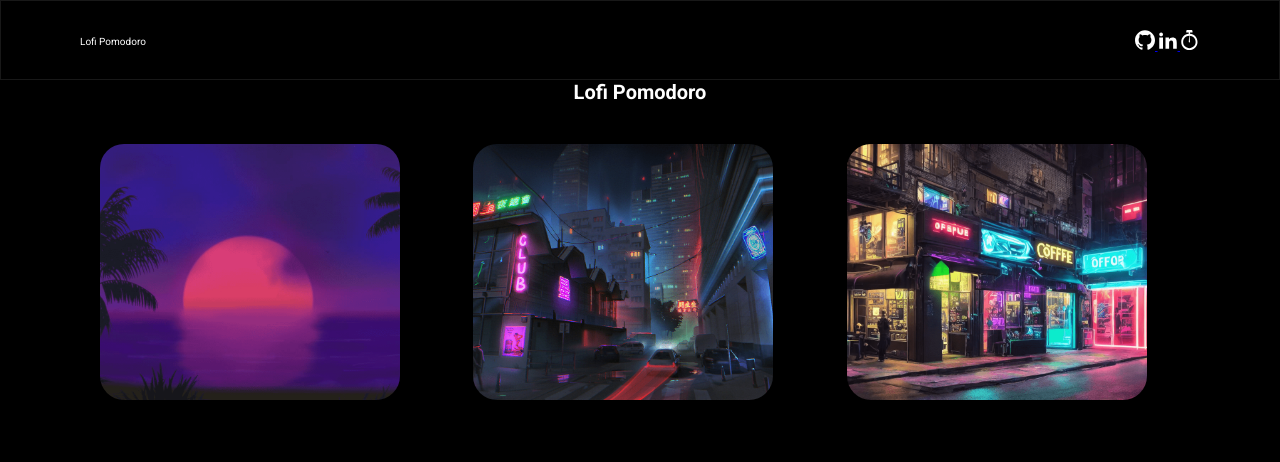
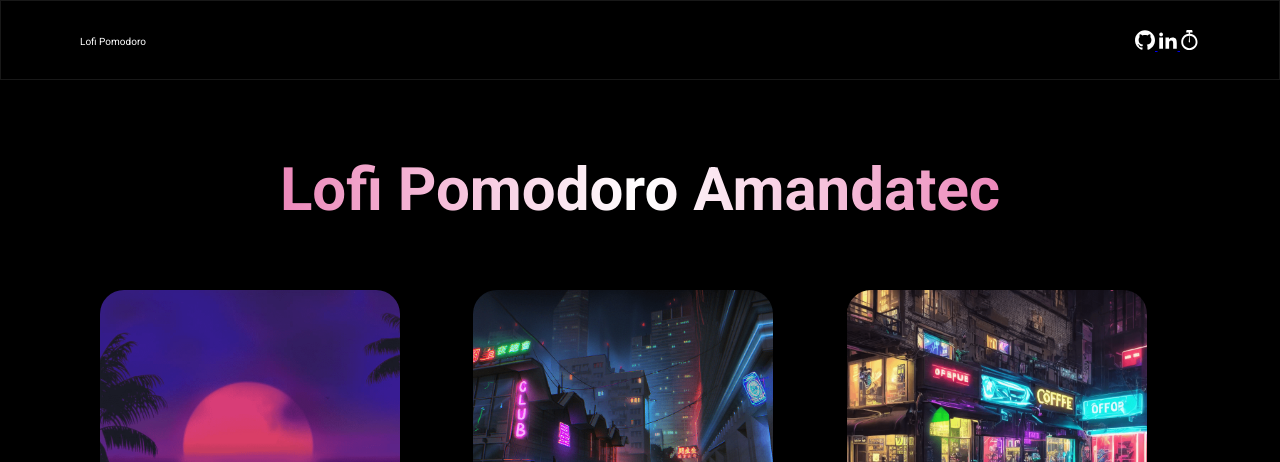
Before and after one commit to Amandatec/lofi-pomodoro, a plain HTML site: page index.html in a window 1280 px wide. Shown: the top 462 px of the page. Drawn offline with Linux system fonts and the light colour scheme.

Commit message:
add gradient animation to h1

```diff
--- a/index.html
+++ b/index.html
@@ -11,7 +11,7 @@
   <link href="https://fonts.googleapis.com/css2?family=Roboto:wght@400;700&display=swap" rel="stylesheet">
   <link rel="stylesheet" href="style.css">
 
-  <title>Lofi Pomodoro</title>
+  <title>Lofi Pomodoro Amandatec</title>
 
 </head>
 <body>
@@ -41,45 +41,35 @@
   </header>
 
   <main>
-    <h1>Lofi Pomodoro</h1>
+    <h1 class="title">Lofi Pomodoro Amandatec</h1>
     <div class="cards">
       <div class="card">
         <img src="./assets/img/beach.png" alt="">
-        <audio src="./assets/audio/beach.mp3"></audio>
-
-      </div>
+        <audio src="./assets/audio/beach.mp3"></audio></div>
       <div class="card">
         <img src="./assets/img/city.png" alt="">
-        <audio src="./assets/audio/city.mp3"></audio>
-      </div>
+        <audio src="./assets/audio/city.mp3"></audio></div>
       <div class="card">
         <img src="./assets/img/coffee-shop.png" alt="">
-        <audio src="./assets/audio/coffee-shop.mp3"></audio>
-      </div>
+        <audio src="./assets/audio/coffee-shop.mp3"></audio></div>
       <div class="card">
         <img src="./assets/img/fireplace.png" alt="">
-        <audio src="./assets/audio/fireplace.mp3"></audio>
-      </div>
+        <audio src="./assets/audio/fireplace.mp3"></audio></div>
       <div class="card">
         <img src="./assets/img/forest.png" alt="">
-        <audio src="./assets/audio/forest.mp3"></audio>
-      </div>
+        <audio src="./assets/audio/forest.mp3"></audio></div>
       <div class="card">
         <img src="./assets/img/lofi.png" alt="">
-        <audio src="./assets/audio/lofi.mp3"></audio>
-      </div>
+        <audio src="./assets/audio/lofi.mp3"></audio></div>
       <div class="card">
         <img src="./assets/img/metro.png" alt="">
-        <audio src="./assets/audio/metro.mp3"></audio>
-      </div>
+        <audio src="./assets/audio/metro.mp3"></audio></div>
       <div class="card">
         <img src="./assets/img/office.png" alt="">
-        <audio src="./assets/audio/office.mp3"></audio>
-      </div>
+        <audio src="./assets/audio/office.mp3"></audio></div>
       <div class="card">
         <img src="./assets/img/rain.png" alt="">
-        <audio src="./assets/audio/rain.mp3"></audio>
-      </div>
+        <audio src="./assets/audio/rain.mp3"></audio></div>
     </div>
   </main>
 
@@ -95,5 +85,6 @@
       <path d="M0 0h24v24H0V0zm22.034 18.276c-.175-1.095-.888-2.015-3.003-2.873-.736-.345-1.554-.585-1.797-1.14-.091-.33-.105-.51-.046-.705.15-.646.915-.84 1.515-.66.39.12.75.42.976.9 1.034-.676 1.034-.676 1.755-1.125-.27-.42-.404-.601-.586-.78-.63-.705-1.469-1.065-2.834-1.034l-.705.089c-.676.165-1.32.525-1.71 1.005-1.14 1.291-.811 3.541.569 4.471 1.365 1.02 3.361 1.244 3.616 2.205.24 1.17-.87 1.545-1.966 1.41-.811-.18-1.26-.586-1.755-1.336l-1.83 1.051c.21.48.45.689.81 1.109 1.74 1.756 6.09 1.666 6.871-1.004.029-.09.24-.705.074-1.65l.046.067zm-8.983-7.245h-2.248c0 1.938-.009 3.864-.009 5.805 0 1.232.063 2.363-.138 2.711-.33.689-1.18.601-1.566.48-.396-.196-.597-.466-.83-.855-.063-.105-.11-.196-.127-.196l-1.825 1.125c.305.63.75 1.172 1.324 1.517.855.51 2.004.675 3.207.405.783-.226 1.458-.691 1.811-1.411.51-.93.402-2.07.397-3.346.012-2.054 0-4.109 0-6.179l.004-.056z"/>
     </svg>
   </footer>
+  <script src="./script.js"></script>
 </body>
 </html>
--- a/style.css
+++ b/style.css
@@ -11,10 +11,32 @@
 }
 
 body {
+
   font-family: 'Roboto', sans-serif;
   background-color: #000;
   color: #fff;
 }
+
+.title {
+  font-size: 6rem;
+  margin-top: 5rem;
+  font-weight: 900;
+  line-height: 200%;
+  --bg-size: 400%;
+  background: linear-gradient(90deg, hsl(0, 0%, 100%), hsl(330, 86%, 46%), hsl(271, 97%, 48%), hsl(330, 86%, 46%), hsl(0, 0%, 100%)) 0 0 / var(--bg-size)100%;
+  color: transparent;
+  background-clip: text;
+  -webkit-background-clip: text;
+
+  animation: move-bg 8s infinite linear;
+}
+
+@keyframes move-bg{
+  to {
+    background-position: var(--bg-size) 0;
+  }
+}
+
 
 img {
   width: 25.6rem;
@@ -68,6 +90,12 @@ main {
 .card {
   height: 30rem;
   width: 30rem;
+  transition: transform .5s;
+}
+
+.card:hover {
+  transform: scale(1.1);
+  cursor: pointer;
 }
 
 .card img {
```
